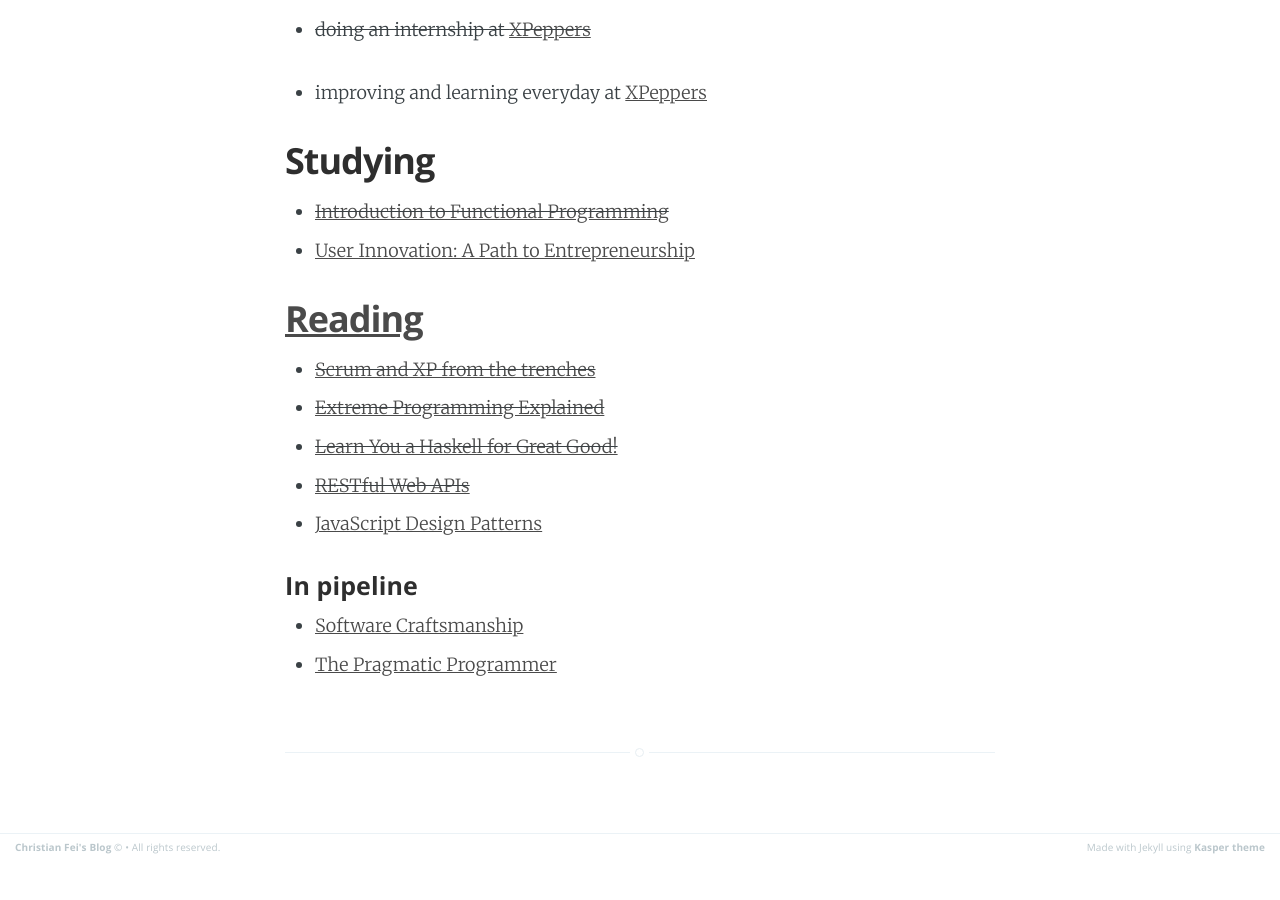
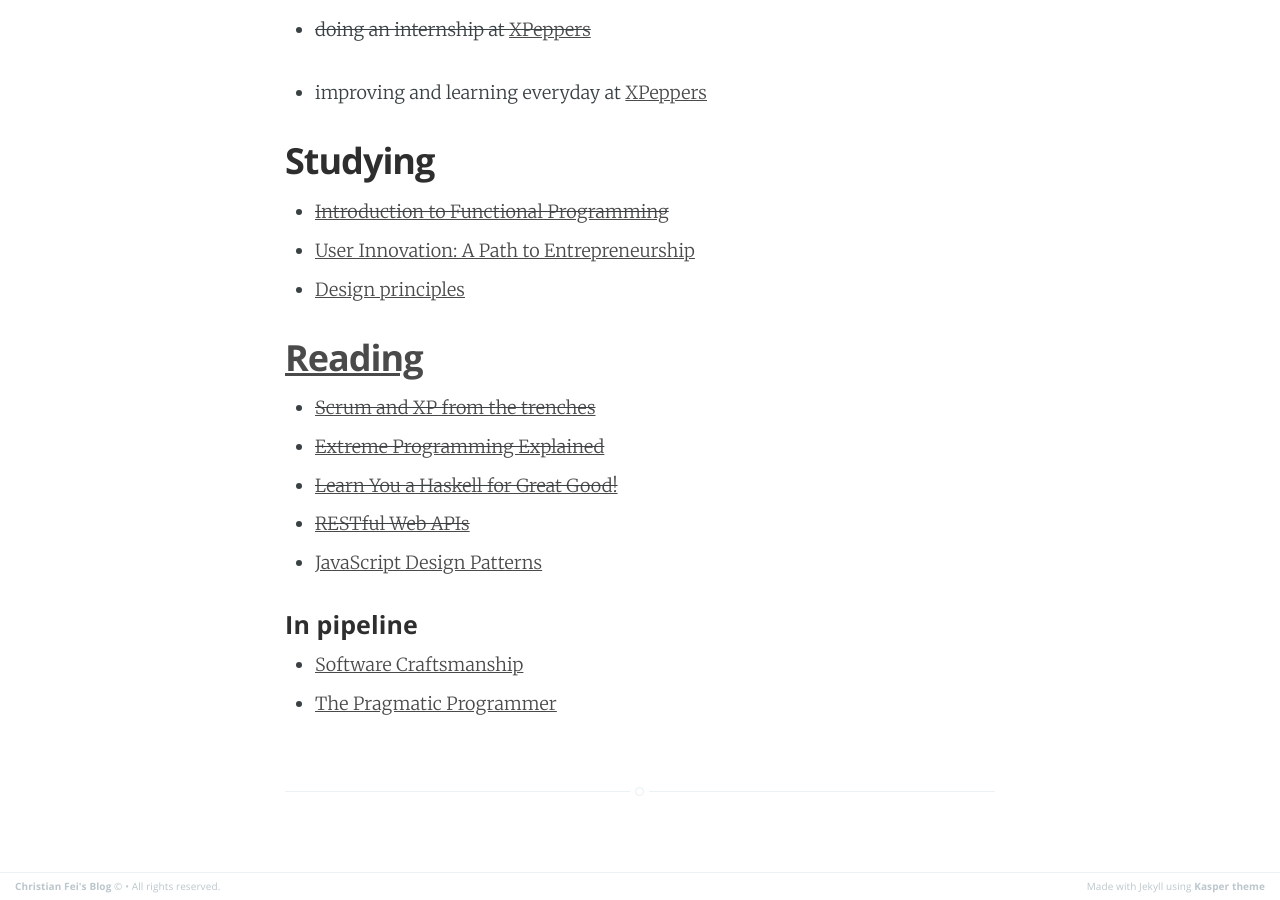
Before and after one commit to christian-fei/christian-fei.github.io-pandoc, a Jekyll site: the page built from about.md, in a window 1280 px wide and 900 px high, scrolled down 735 px. Built offline with Jekyll 4.4.1, drawn with Linux system fonts in a browser that asks for light colours; Markdown is read by kramdown in place of the engine named in the settings; before the commit the page ends 1596 px from its top, so only the background shows below that.

Commit message:
added course

```diff
--- a/about.md
+++ b/about.md
@@ -29,6 +29,7 @@ I'm way too into simple and stupid things.
 
 - ~~[Introduction to Functional Programming](https://www.edx.org/course/introduction-functional-programming-delftx-fp101x#.VLMY6orF_xF)~~
 - [User Innovation: A Path to Entrepreneurship](https://www.edx.org/course/user-innovation-path-entrepreneurship-mitx-uinov8x)
+- [Design principles](https://www.coursera.org/specializations/interaction-design)
 
 
 
```
